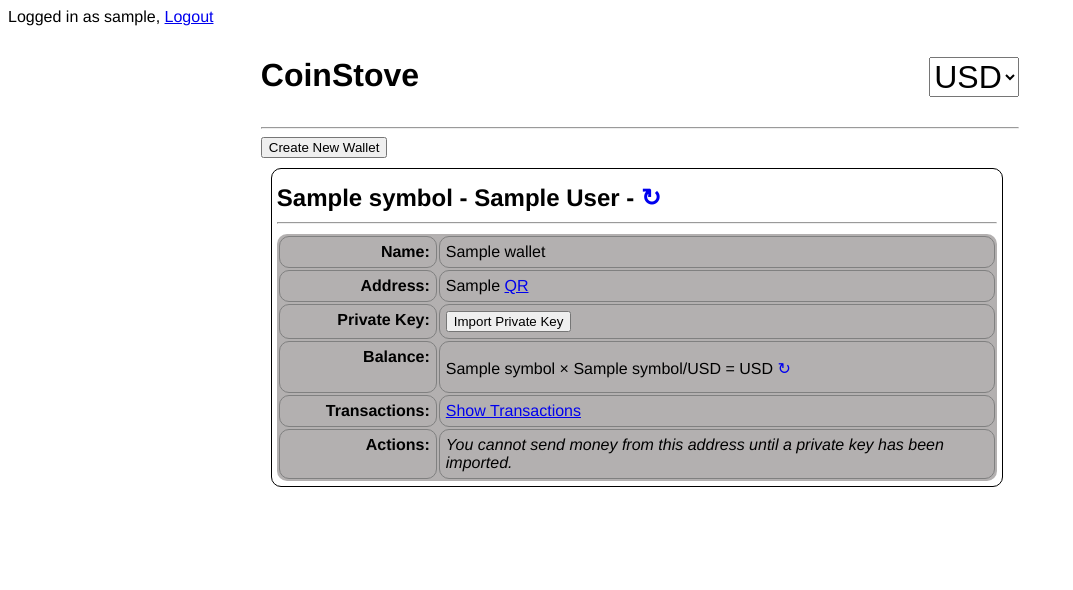
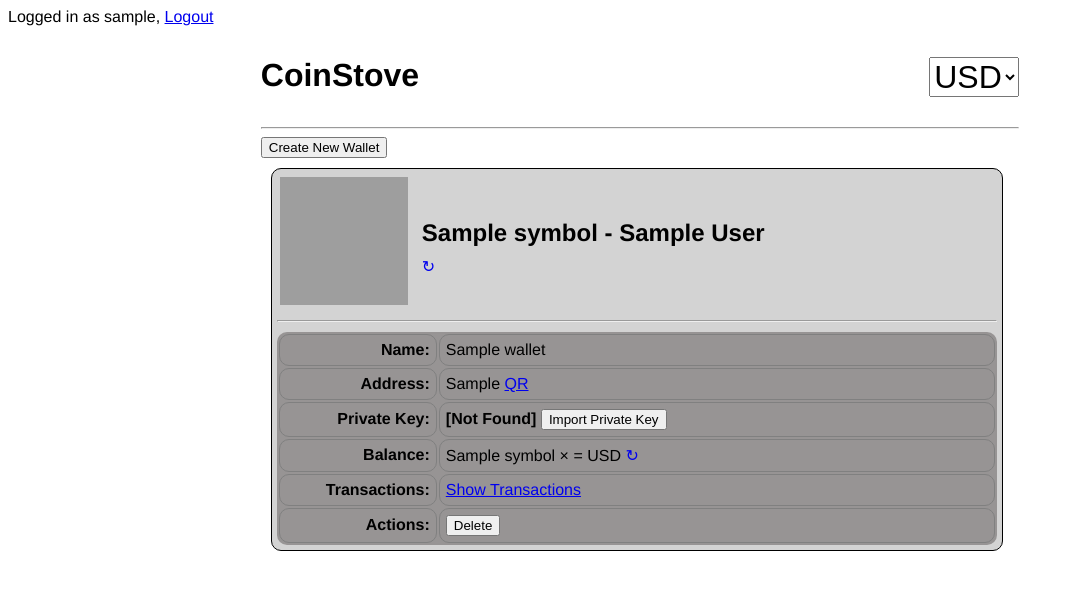
Before and after one commit to priestc/CryptoCollector, a Django app: template wallet/templates/wallet.html in a window 1280 px wide. Shown: the top 590 px of the page, without its empty margins (0-1073 px from the left). Run offline with Django 3.2, Linux system fonts and the light colour scheme; a user stored in the database is signed in; tables that the repository leaves empty hold one stand-in row (values such as "Sample post"); the template is opened without the code that fills it: values that come from a table or form of the project are taken from there, most other values are stand-ins (such as "Sample title", 1, 10 or a date in 2020); parts of the project's set-up code (start-up, migrations or seed data) failed here and were passed over; some libraries are stand-ins or nearby versions; grey boxes are pictures that could not be loaded.

Commit message:
redesigned wallets page

```diff
--- a/wallet/static/wallet.css
+++ b/wallet/static/wallet.css
@@ -16,6 +16,10 @@ h1.logo {
     background: white;
     width: 400px;
     border: 1px solid black;
+}
+
+input[name=private_key] {
+    width: 20em;
 }
 .modal-title {
     width: 100%;
@@ -60,8 +64,11 @@ h1.logo {
     border-radius: 10px;
     margin: 10px;
     padding: 5px;
+    background: lightgray;
 }
-
+.crypto-logo {
+    padding-right: 10px;
+}
 .wallet h2 {
     padding: 0px;
     margin: 10px 0 10px 0;
@@ -84,12 +91,15 @@ table.wallet-address-details th {
     text-align: right;
     width: 9em;
     padding: 6px;
-    vertical-align: top;
     border: 1px solid gray;
     border-radius: 10px;
 }
-table.wallet-address-details td.balance {
-    line-height: 35px;
+
+table th.transactions_header {
+    vertical-align: top;
+}
+.hide-transactions {
+    display: none;
 }
 .reload {
     text-decoration: none;
@@ -103,16 +113,6 @@ a.reload:hover {
 
 .no-private-key {
     color: red;
-}
-
-.wallet-value {
-    font-size: x-large;
-}
-.address-fiat-exchange {
-    font-size: x-large;
-}
-.fiat-value {
-    font-size: x-large;
 }
 .help {
     font-size: small;
@@ -151,7 +151,7 @@ a.reload:hover {
     background: lime;
 }
 .wallet-nxt {
-    background: violet;
+    background: orange;
 }
 
 .transaction .historical-price {
--- a/wallet/static/wallet.js
+++ b/wallet/static/wallet.js
@@ -75,9 +75,9 @@ function update_DOM_with_price_for_wallet(wallet_id, data) {
     var fiat = data['fiat_symbol'];
     var fiat_value = numberWithCommas((num_exchange * data.wallet_value).toFixed(2));
     var wallet_value = numberWithCommas(data.wallet_value);
-    var exchange_units = crypto.toUpperCase() + "/" + fiat.toUpperCase();
+    var exchange_units = fiat.toUpperCase() + "/" + crypto.toUpperCase();
 
-    $("#" + wallet_id + " .wallet-value").html(wallet_value);
+    $("#" + wallet_id + " .address-value").html(wallet_value);
     $("#" + wallet_id + " .fiat-value").html(fiat_value);
 
     $("." + crypto.toLowerCase() + "-fiat-exchange").html(exchange);
@@ -92,9 +92,11 @@ function make_tx_html(transaction, cardinal, crypto_symbol) {
     var time_utc = new Date(transaction['date']);
     var amount = Number(transaction['amount']);
     var txid = transaction['txid'];
+    var fiat_symbol = transaction['fiat_symbol'];
     var historical = transaction['historical_price'];
     var h_price = historical[0];
     var h_source = historical[1];
+    var h_date = new Date(historical[2]).toDateString();
     var abs_amount = Math.abs(amount);
     var source = h_source + ': ' + h_price;
 
@@ -113,11 +115,12 @@ function make_tx_html(transaction, cardinal, crypto_symbol) {
             "</td>" +
             "<td class='verb {3}'>{3}</td>" +
             "<td class='amount'>{4} {7}</td>" +
-            "<td class='historical-price' title='{6}'>{5} USD</td>" +
+            "<td class='historical-price' title='{6} {8}/{7} at {9}'>{5} {8}</td>" +
         "</tr>",
         cardinal, time_utc.toDateString(), timeSince(time_utc), verb,
         abs_amount.toFixed(4), numberWithCommas((h_price * abs_amount).toFixed(2)),
-        source, crypto_symbol.toUpperCase()
+        source, crypto_symbol.toUpperCase(), fiat_symbol.toUpperCase(),
+        h_date
     );
 }
 
@@ -189,6 +192,15 @@ $(function() {
         }).complete(function() {
             spinner.hide();
         });
+        $(this).hide();
+        $(this).prev().show(); // show the 'hide transactions' button.
+    });
+
+    $(".hide-transactions").click(function(event) {
+        event.preventDefault();
+        $(this).next().next().next().find('tr').remove(); // hide transactions section
+        $(this).next().show(); // show 'show transaction' button
+        $(this).hide();
     });
 
     $(".reload-wallet-price").click(function(event) {
--- a/wallet/templates/wallet.html
+++ b/wallet/templates/wallet.html
@@ -48,13 +48,18 @@
     {% for crypto_symbol, wallets in wallets_for_all_currencies.items %}
         {% if wallets %}
         <div class="wallet wallet-{{ wallets.0.symbol|lower }}">
-            <h2>
-                {{ wallets.0.symbol }} - {{ wallets.0.full_name }}
-                - <span class="{{ crypto_symbol }}-fiat-exchange"></span>
-                <span class="{{ crypto_symbol }}-fiat-exchange-units"></span>
-                <a href="#" class="reload reload-currency-exchange" data-crypto-symbol="{{ crypto_symbol }}">&#x21bb;</a>
-                <img class="spinner price-spinner" src="/static/spinner16.gif" height="16" width="16">
-            </h2>
+            <table>
+                <tr>
+                    <td><img class="crypto-logo" src="/static/{{ crypto_symbol }}-logo.png" width="128" height="128"></td>
+                    <td>
+                        <h2>{{ wallets.0.symbol }} - {{ wallets.0.full_name }}</h2>
+                        <span class="{{ crypto_symbol }}-fiat-exchange"></span>
+                        <span class="{{ crypto_symbol }}-fiat-exchange-units"></span>
+                        <a href="#" class="reload reload-currency-exchange" data-crypto-symbol="{{ crypto_symbol }}">&#x21bb;</a>
+                        <img class="spinner price-spinner" src="/static/spinner16.gif" height="16" width="16">
+                    </td>
+                </tr>
+            </table>
             {% for wallet in wallets %}
             <hr>
             <table class="wallet-address-details" id="{{ wallet.js_id }}">
@@ -97,9 +102,13 @@
                             </div>
                             <a href="#" class="launch-private-qr-modal" data-js-id="{{ wallet.js_id }}">click to show</a>
                         {% else %}
+                            <strong>[Not Found]</strong>
                             <div class="import-public-key-modal modal">
                                 <div class='modal-title'>{{ wallet.name }} Public key import</div>
                                 <div class="modal-top-section">
+                                    Enter the public key for this wallet. A public key should
+                                    look like a long stream of random character. It should be
+                                    slightly longer than the public key.
                                 </div>
                                 <div class="modal-contents">
                                     <video></video>
@@ -121,26 +130,28 @@
                 <tr>
                     <th>Balance:</th>
                     <td class="balance">
-                        <span class="wallet-value">{# gets filled in at the bottom in js #}</span>
-                        {{ wallet.symbol }}
-                        &times;
-                        <span class="{{ crypto_symbol }}-fiat-exchange address-fiat-exchange" title="Price from: {{ wallet.price_source }}">
+                        <span class="address-value">{# gets filled in at the bottom in js #}</span>
+                        <span>{{ wallet.symbol }} &times;</span>
+                        <span class="{{ crypto_symbol }}-fiat-exchange" title="Price from: {{ wallet.price_source }}">
                         {# gets filled in at the bottom in js #}
                         </span>
-                        {{ wallet.symbol }}/USD
-                        =
+                        <span class="{{ crypto_symbol }}-fiat-exchange-units"></span>
+                        <span>=</span>
                         <span class="fiat-value">{# gets filled in at the bottom in js #}</span>
-                        USD
+                        <span>USD</span>
                         <a href="#" class="reload reload-wallet-price" data-wallet-id="{{ wallet.js_id }}">&#x21bb;</a>
                         <img class="spinner price-spinner" src="/static/spinner16.gif" height="16" width="16">
                         <span class="error"></span>
                     </td>
                 </tr>
                 <tr>
-                    <th>
+                    <th class='transactions_header'>
                         Transactions:
                     </th>
                     <td>
+                        <a href="#" class="hide-transactions" data-crypto-symbol="{{ wallet.symbol.lower }}" data-wallet-id="{{ wallet.pk }}">
+                            Hide Transactions
+                        </a>
                         <a href="#" class="show-transactions" data-crypto-symbol="{{ wallet.symbol.lower }}" data-wallet-id="{{ wallet.pk }}">
                             Show Transactions
                         </a>
@@ -157,7 +168,7 @@
                         <a target="_blank" href="/wallets/paper_wallet?js_id={{ wallet.js_id }}"><button>Generate Paper Wallet</button></a>
                         <button class="create-transaction" data-js-id="{{ wallet.js_id }}">Create Transaction / Send Money</button>
                     {% else %}
-                        <em>You cannot send money from this address until a private key has been imported.</em>
+                        <button>Delete</button>
                     {% endif %}
                     </td>
                 </tr>
```
Also changed, not shown: wallet/fixtures/initial_data.json (+1 -1 lines), wallet/models.py (+32 -54 lines), wallet/views.py (+10 -1 lines), main/static/btc-logo.png (renamed from main/static/bitcoin-logo.png), main/static/doge-logo.png (renamed from main/static/dogecoin-logo.png), main/static/ftc-logo.png (renamed from main/static/feathercoin-logo.png), main/static/ltc-logo.png (renamed from main/static/litecoin-logo.png), main/static/ppc-logo.png (renamed from main/static/peercoin-logo.png), main/static/vtc-logo.png (renamed from main/static/vertcoin-logo.png).
